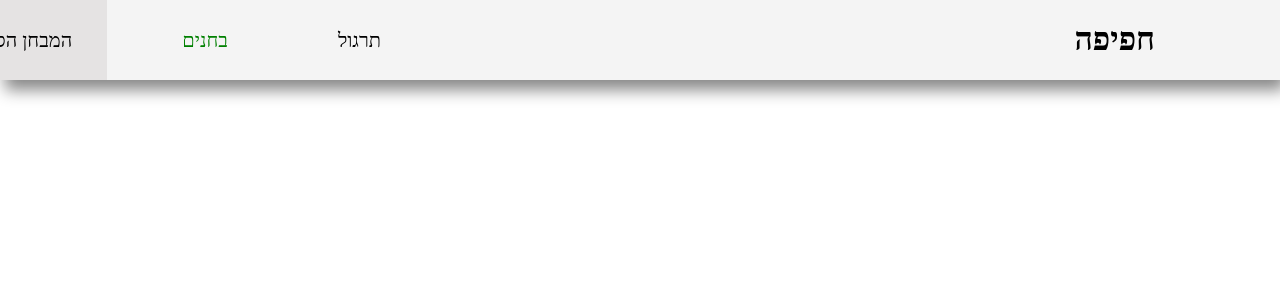
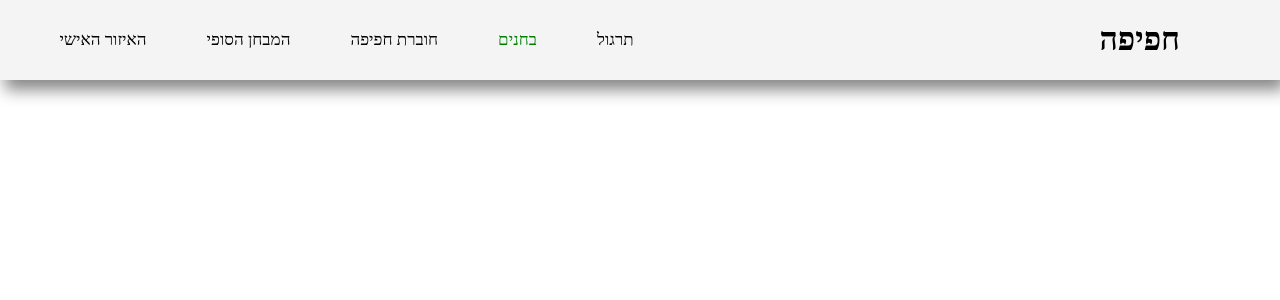
Before and after one commit to nlnl03/hafifon, a Vue app: page /Exams in a window 1280 px wide. Shown: the top 300 px of the page. Built offline with nearby package versions, Linux system fonts and the light colour scheme.

Commit message:
new commit 2

```diff
--- a/src/components/MainNavbar.vue
+++ b/src/components/MainNavbar.vue
@@ -4,8 +4,8 @@
         <h1 class="home-title">חפיפה</h1>
     </router-link>
 
-    <ul class="navbar-headers" v-for="header in headers" :key="header">
-        <li class="headers">
+    <ul class="navbar-headers" >
+        <li class="headers" v-for="header in headers" :key="header">
             <div class="headers-hover" >
                 <div>
                     <router-link :to= header.path> {{header.name}}</router-link>
@@ -23,10 +23,11 @@ export default {
     data(){
         return{
              headers:[
-                 {name:"תרגול", path:'/Practice' },
+                 {name:"האיזור האישי", path:'/User' },
+                 {name:"המבחן הסופי", path:'/FinalExam' },
+                 {name:"חוברת חפיפה", path:'/dfdfd' },
                  {name:"בחנים", path:'/Exams' },
-                 {name:"המבחן הסופי", path:'/FinalExam' },
-                 {name:"האיזור האישי", path:'/User' }
+                 {name:"תרגול", path:'/Practice' }
              ]
         }
     }
@@ -44,19 +45,19 @@ export default {
 .home-title{
     margin-right: 90px;
     cursor: pointer;
-    width: 55vw;
+    width: 43vw;
     text-align: right;
 }
 a{
     text-decoration: none;
     color: black;
-    padding: 0 35px;
+    padding: 0 50px;
 
 }
 a.router-link-exact-active{
     text-decoration: none;
     color: green;
-    padding: 0 35px;
+    padding: 0 50px;
 }
 .navbar-headers{
     list-style-type:none;
@@ -77,13 +78,27 @@ a.router-link-exact-active{
     font-size: 20px;
     text-align: center;
 }
-
+@media (max-width: 1280px){
+      .headers{
+        font-size: 17px;
+    }
+    .home-title{
+        width: 38vw;
+        margin-right: 70px;
+    }
+    a{
+        padding: 0 30px;
+    }
+    a.router-link-exact-active{
+        padding: 0 30px;
+    }
+}
 @media (max-width: 1024px) {
     .headers{
-        font-size: 18px;
+        font-size: 17px;
     }
     .home-title{
-        width: 34vw;
+        width: 25vw;
         margin-right: 70px;
     }
 }
```
